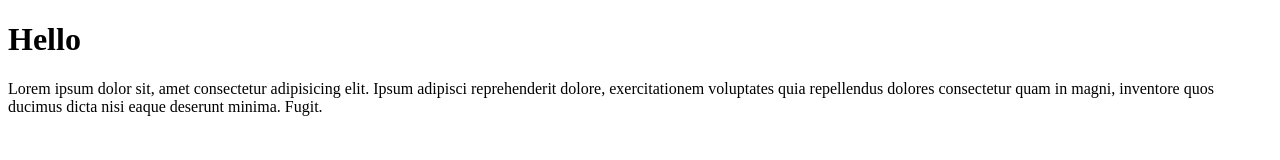
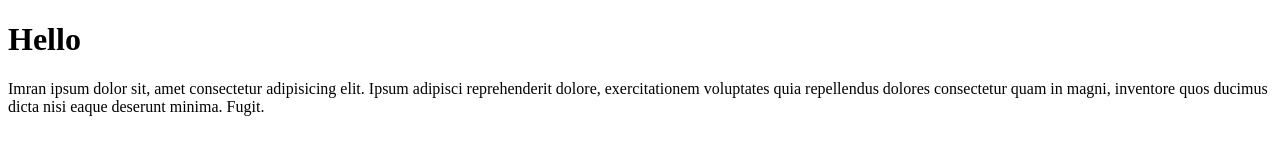
Before and after one commit to freelancerimranbd/Normal, a plain HTML site: page index.html in a window 1280 px wide. Drawn offline with Linux system fonts and the light colour scheme.

Commit message:
Update index.html

```diff
--- a/index.html
+++ b/index.html
@@ -8,6 +8,6 @@
 </head>
 <body>
     <h1>Hello</h1>
-    <p>Lorem ipsum dolor sit, amet consectetur adipisicing elit. Ipsum adipisci reprehenderit dolore, exercitationem voluptates quia repellendus dolores consectetur quam in magni, inventore quos ducimus dicta nisi eaque deserunt minima. Fugit.</p>
+    <p>Imran ipsum dolor sit, amet consectetur adipisicing elit. Ipsum adipisci reprehenderit dolore, exercitationem voluptates quia repellendus dolores consectetur quam in magni, inventore quos ducimus dicta nisi eaque deserunt minima. Fugit.</p>
 </body>
 </html>
```
